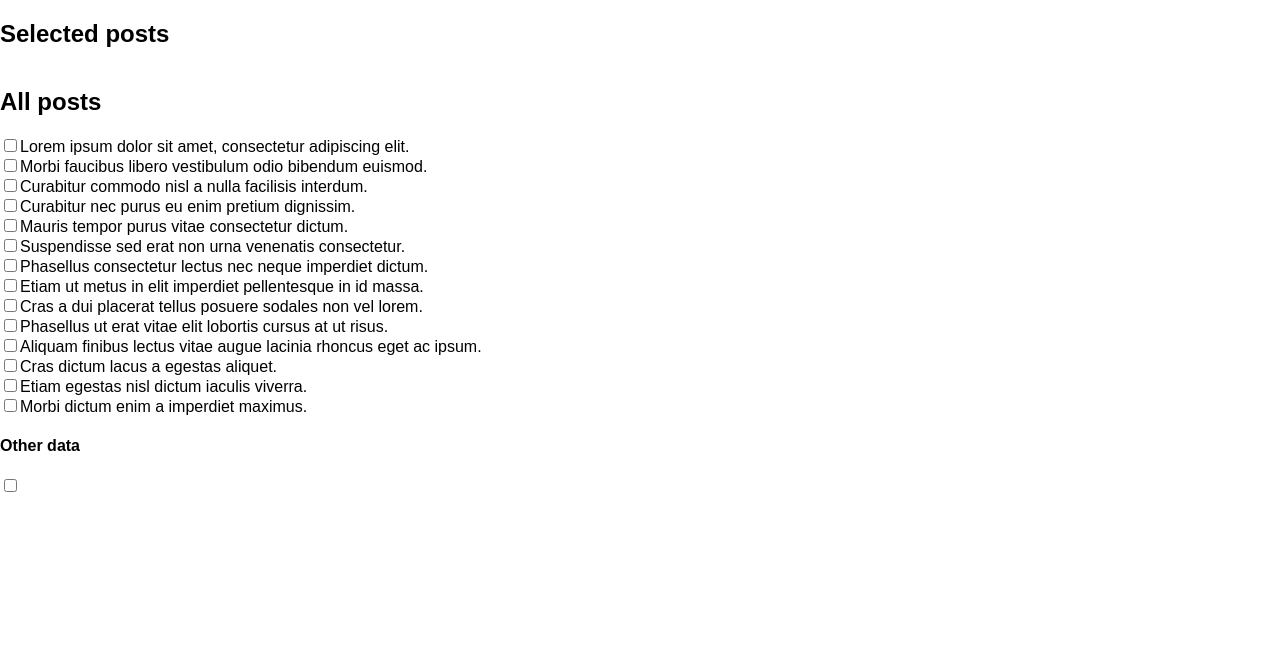
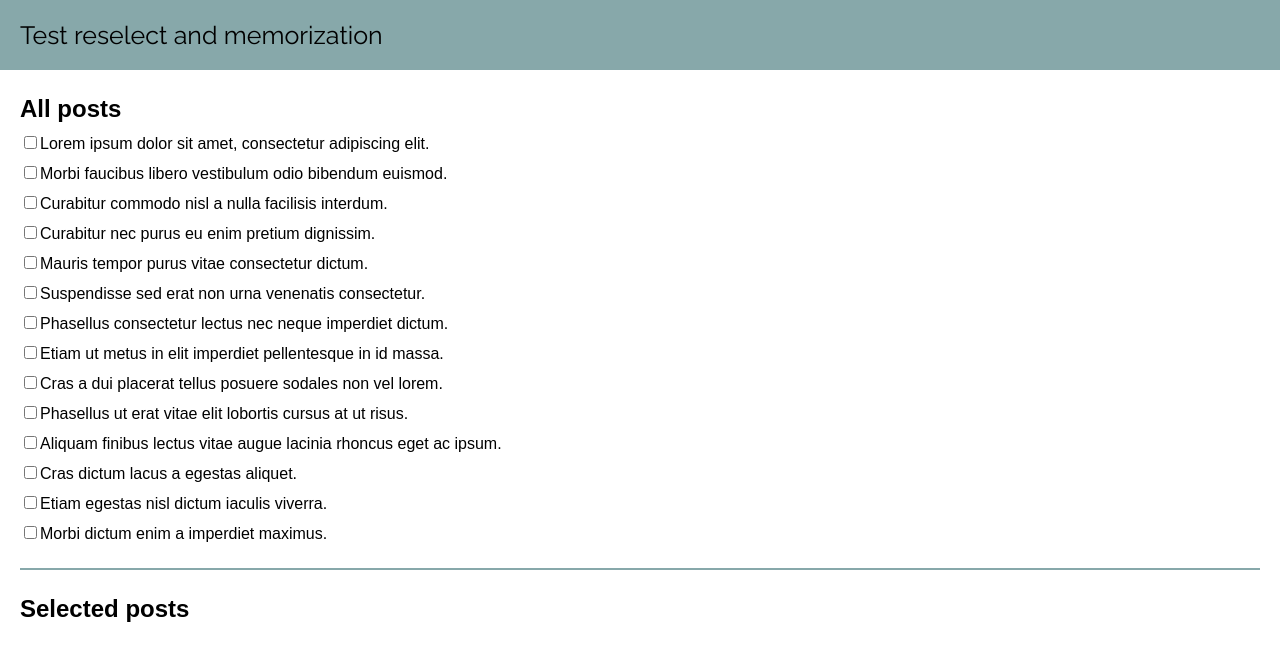
Before and after one commit to KristinaHus/reselect-app-example, a React (Create React App) app: page / in a window 1280 px wide. Shown: the top 660 px of the page. Built offline with nearby package versions, Linux system fonts and the light colour scheme.

Commit message:
Add styles

```diff
--- a/public/index.html
+++ b/public/index.html
@@ -10,6 +10,7 @@
     -->
     <link rel="manifest" href="%PUBLIC_URL%/manifest.json">
     <link rel="shortcut icon" href="%PUBLIC_URL%/favicon.ico">
+    <link href="https://fonts.googleapis.com/css?family=Raleway" rel="stylesheet">
     <!--
       Notice the use of %PUBLIC_URL% in the tags above.
       It will be replaced with the URL of the `public` folder during the build.
--- a/src/App.js
+++ b/src/App.js
@@ -22,10 +22,16 @@ class App extends Component {
   render () {
     return (
       <div>
+        <header className='header padding'>
+          Test reselect and memorization
+        </header>
+        {/* <div className='padding'> */}
+          {/* <h2>Other data</h2> */}
+          {/* <input type='checkbox' onClick={() => this.handleChange()} /> */}
+        {/* </div> */}
+        <Posts />
+        <span className='separator' />
         <SelectedPosts />
-        <Posts />
-        <h4>Other data</h4>
-        <input type='checkbox' onClick={() => this.handleChange()} />
       </div>
     )
   }
--- a/src/Components/Posts/PostsList.js
+++ b/src/Components/Posts/PostsList.js
@@ -10,7 +10,7 @@ export default class PostsList extends Component {
   }
   render () {
     return (
-      <div className='posts-list'>
+      <div className='posts-list padding'>
         <h2>All posts</h2>
         {this.props.posts.all.map((post, index) => (
           <label key={index}>
--- a/src/Components/SelectedPosts/SelectedPosts.js
+++ b/src/Components/SelectedPosts/SelectedPosts.js
@@ -6,7 +6,7 @@ export default class SelectedPostsList extends Component {
   }
   render () {
     return (
-      <div className='posts-list'>
+      <div className='posts-list padding'>
         <h2>Selected posts</h2>
         {this.props.selectedPosts && this.props.selectedPosts.map((post, index) => (
           <p key={index}>{post.text}</p>
--- a/src/index.css
+++ b/src/index.css
@@ -2,9 +2,27 @@ body {
   margin: 0;
   padding: 0;
   font-family: sans-serif;
+}
+.padding {
+  padding: 20px;
+}
+.header {
+  background: rgba(108, 148, 151, 0.81);
+  font-family: 'Raleway', sans-serif;
+  font-size: 25px;
 }
 
 .posts-list {
   display: flex;
   flex-direction: column;
 }
+
+h2, p, label {
+  margin: 5px 0;
+}
+
+.separator {
+  margin: 0 20px;
+  display: block;
+  border-bottom: 2px solid rgba(108, 148, 151, 0.81);
+}
```
Also changed, not shown: src/Components/SelectedPosts/SelectedPostsContainer.js (+5 -5 lines).
